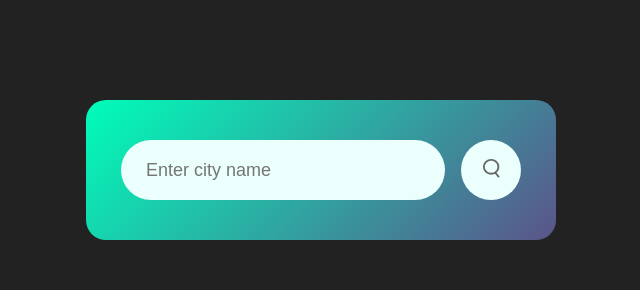
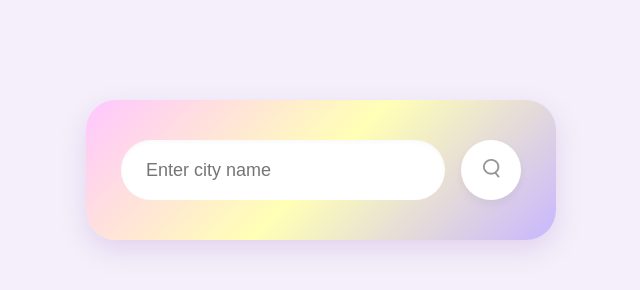
Before and after one commit to Mifrhmh-git/wheater-app, a plain HTML site: page index.html in a window 1280 px wide. Shown: the whole page, without its empty margins (319-959 px from the left). Drawn offline with Linux system fonts and the light colour scheme.

Commit message:
Refactor CSS styles for improved aesthetics and consistency; update background, card design, and text colors

```diff
--- a/style.css
+++ b/style.css
@@ -6,18 +6,19 @@
 }
 
 body{
-    background: #222;
+    background: #f4effa;
 }
 
 .card{
     width: 90%;
     max-width: 470px;
-    background: linear-gradient(135deg, #00feba, #5b548a);
-    color: #fff;
+    background: linear-gradient(135deg, #ffc6ff, #ffffb5, #c8b6ff);
+    color: #5a4b66;
     margin: 100px auto;
-    border-radius: 20px;
+    border-radius: 30px;
     padding: 40px 35px;
     text-align: center;
+    box-shadow: 0 10px 25px rgba(186, 150, 215, 0.3);
 }
 
 .search{
@@ -30,28 +31,31 @@ body{
 .search input{
     border: 0;
     outline: 0;
-    background: #ebfffc;
-    color: #555;
+    background: #ffffff;
+    color: #6c5b7b;
     padding: 10px 25px;
     height: 60px;
     border-radius: 30px;
     flex: 1;
     margin-right: 16px;
     font-size: 18px;
+    box-shadow: inset 0 2px 4px rgba(0,0,0,0.03);
 }
 
 .search button{
     border: 0;
     outline: 0;
-    background: #ebfffc;
+    background: #ffffff;
     border-radius: 50%;
     width: 60px;
     height: 60px;
     cursor: pointer;
+    box-shadow: 0 4px 10px rgba(0,0,0,0.05);
 }
 
 .search button img{
     width: 17px;
+    opacity: 0.7;
 }
 
 .weather-icon{
@@ -61,13 +65,15 @@ body{
 
 .weather h1{
     font-size: 80px;
-    font-weight: 500;
+    font-weight: 600;
+    color: #4a3e56;
 }
 
 .weather h2{
     font-size: 45px;
-    font-weight: 400;
+    font-weight: 500;
     margin-top: -10px;
+    color: #6c5b7b;
 }
 
 .details{
@@ -87,11 +93,13 @@ body{
 .col img{
     width: 40px;
     margin-right: 10px;
+    opacity: 0.8;
 }
 
 .humidity, .wind{
     font-size: 28px;
     font-weight: -6px;
+    color: #4a3e56;
 }
 
 .weather{
@@ -103,5 +111,6 @@ body{
     margin-left: 10px;
     font-size: 14px;
     margin-top: 10px;
+    color: #ff85a1;
     display: none;
 }
```
